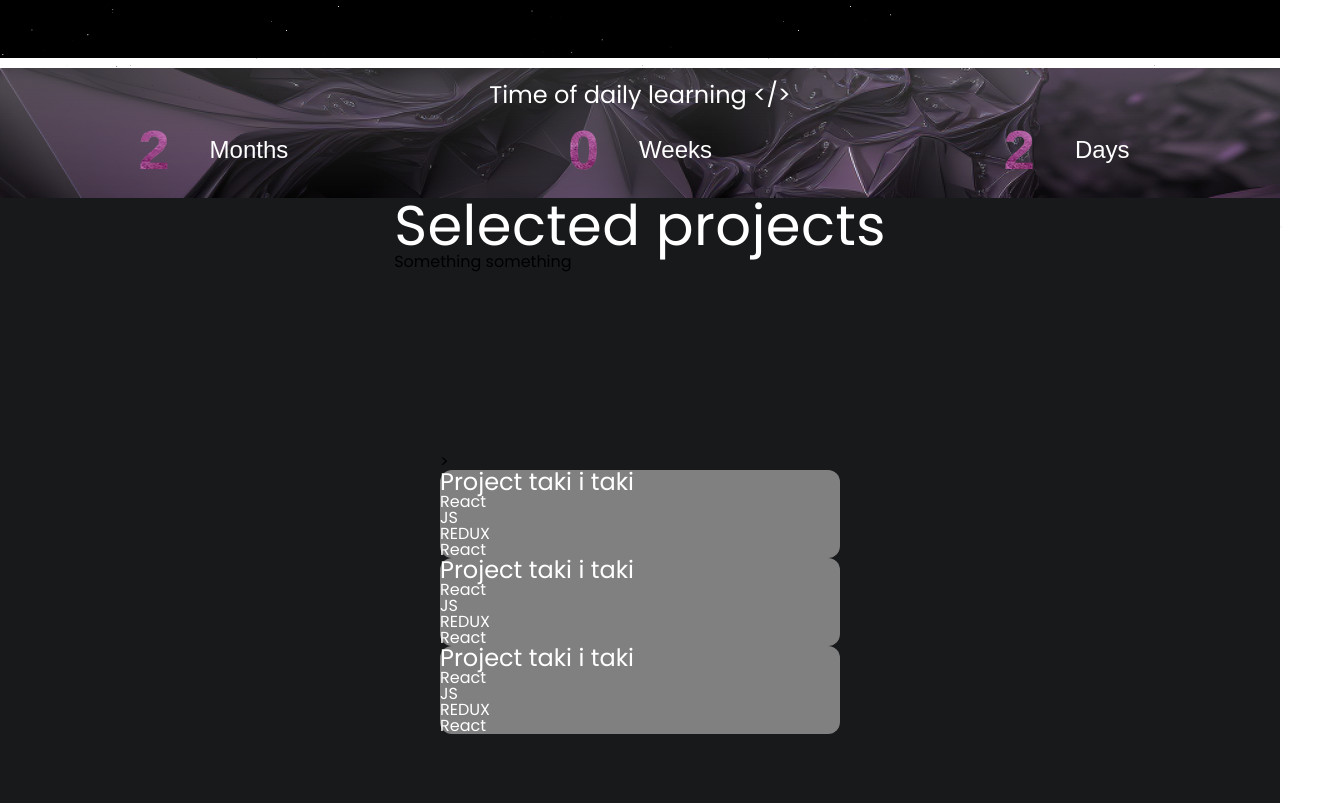
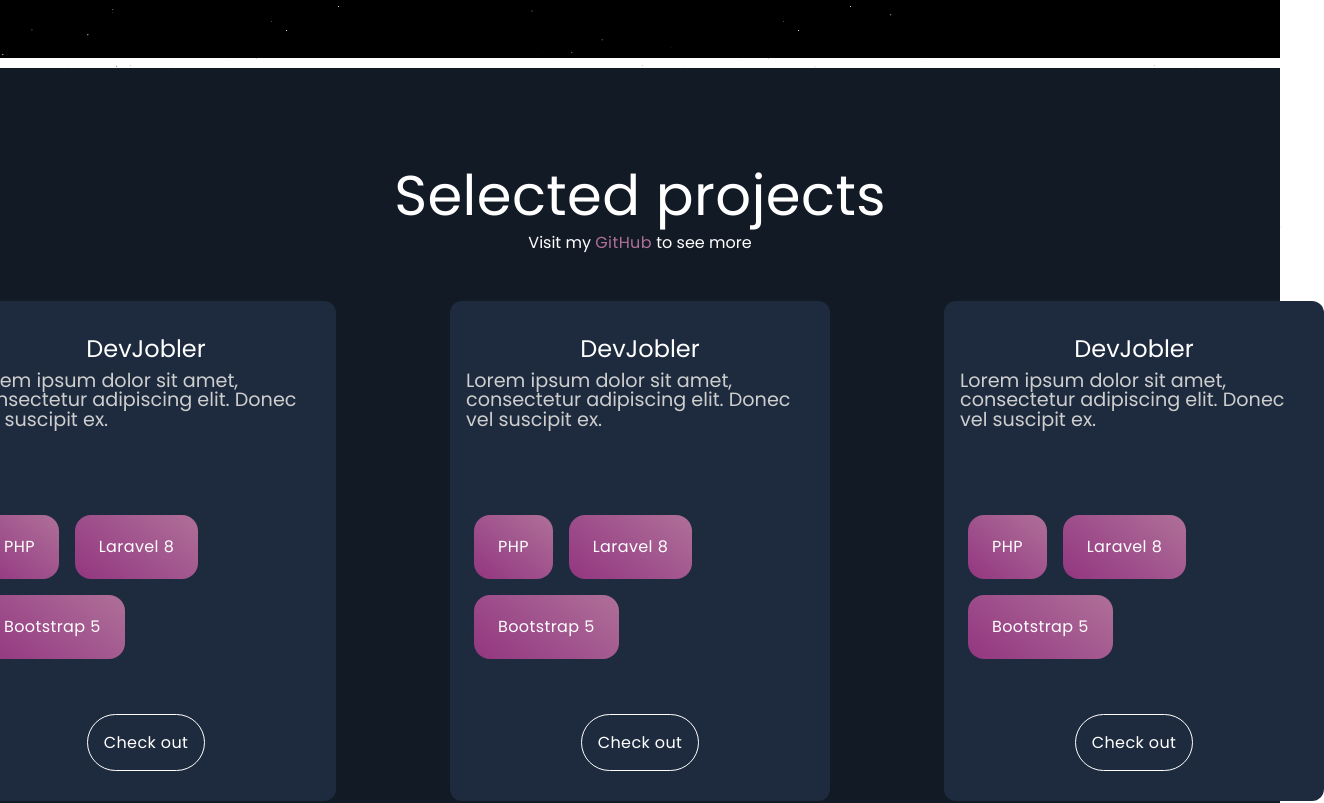
Before and after one commit to oscarwallshack/OscarWallshack.dev, a React (Create React App) app: page / in a window 1280 px wide. Shown: the part 742-1545 px from the top of the page, 1324 px wide, since content can reach past the window. Built offline with nearby package versions, Linux system fonts and the light colour scheme; a web font is replaced by a local one.

Commit message:
projects

```diff
--- a/src/App.js
+++ b/src/App.js
@@ -1,5 +1,4 @@
 import { Fragment } from "react";
-import CounterBar from "./components/Layout/CounterBar/CounterBar";
 import Header from "./components/Layout/Header/Header";
 import Hero from "./components/Layout/Hero/Hero";
 import Projects from "./components/Layout/Projects/Projects";
@@ -9,7 +8,6 @@
     <Fragment>
       <Header />
       <Hero />
-      <CounterBar />
       <Projects />
     </Fragment>
   );
--- a/src/components/Layout/Nav/Nav.module.scss
+++ b/src/components/Layout/Nav/Nav.module.scss
@@ -26,14 +26,9 @@
                 align-items: center;
                 height: 100%;
                 font-size: 1.1rem;
-                letter-spacing: $letterSpacing;
-                text-decoration: none;
-                color: $white;
                 position: relative;
 
-                &:hover {
-                    color: $pink_2;
-                }
+
             }
         }
     }
--- a/src/components/Layout/Projects/Project.js
+++ b/src/components/Layout/Projects/Project.js
@@ -1,22 +1,24 @@
 import React from "react";
 import classes from "./Project.module.scss";
+import Tech from "./Tech";
 
 const Project = (props) => {
   return (
     <div className={classes.project}>
       <div className={classes.project__heading}>
-        <h4>Project taki i taki</h4>
+        <h4>DevJobler</h4>
+        <p>
+          Lorem ipsum dolor sit amet, consectetur adipiscing elit. Donec vel
+          suscipit ex.
+        </p>
       </div>
       <div className={classes.project__content}>
         <div>
-          <ul>
-            <li>React</li>
-            <li>JS</li>
-            <li>REDUX</li>
-            <li>React</li>
-          </ul>
+          <Tech />
         </div>
-        <a href="#"></a>
+        <div>
+          <a href="#">Check out</a>
+        </div>
       </div>
     </div>
   );
--- a/src/components/Layout/Projects/Project.module.scss
+++ b/src/components/Layout/Projects/Project.module.scss
@@ -1,16 +1,54 @@
 @import '/src/styles/variables.scss';
 
 .project {
-    width: 400px;
-    background: grey;
+    display: grid;
+    grid-template-rows: 1fr 2fr;
+    width: 380px;
+    height: 500px;
+    padding: 1em;
+    text-align: center;
+    background: #1e2b3e;
     border-radius: $borderRadius;
     color: $white;
 
     &__heading {
+        margin: 10px 0;
+
         h4 {
             font-size: $headingH3;
+            margin: 10px 0;
+
+        }
+
+        p {
+            font-size: 1.2em;
+            text-align: left;
+            color: #cecece;
         }
     }
 
-    &__content {}
+    &__content {
+        display: grid;
+        align-content: space-around;
+
+
+        position: relative;
+        height: 100%;
+
+        a {
+            width: 150px;
+            color: $white;
+            background: none;
+            border: 1px solid;
+            border-radius: 2em;
+            padding: 1em;
+            letter-spacing: $letterSpacing;
+            transition: 0.2s;
+
+            &:hover {
+                background: #9e9e9e1e;
+                color: $white;
+            }
+        }
+    }
 }
--- a/src/components/Layout/Projects/Projects.js
+++ b/src/components/Layout/Projects/Projects.js
@@ -5,14 +5,19 @@
 const Projects = () => {
   return (
     <section className={classes.projects}>
+      <div>
         <div className={classes.projects__header}>
           <h2>Selected projects</h2>
-        <p>Something something</p>
+          <p>
+            Visit my <a href="https://github.com/oscarwallshack">GitHub</a> to
+            see more
+          </p>
         </div>
-      <div className={classes.projects__boxes}>>
+        <div className={classes.projects__boxes}>
           <Project />
           <Project />
           <Project />
+        </div>
       </div>
     </section>
   );
--- a/src/components/Layout/Projects/Projects.module.scss
+++ b/src/components/Layout/Projects/Projects.module.scss
@@ -2,17 +2,37 @@
 
 .projects {
     display: grid;
+    grid-template-rows: 1fr 1fr;
     justify-items: center;
-    justify-content: center;
     width: 100%;
-    height: 90vh;
-    background: $primary;
+    background: #121a26;
 
     &__header {
+        margin: 100px 0 50px 0;
+        color: $white;
+        text-align: center;
+
         h2 {
-            color: $white;
-             font-size: $headingH1;
+            font-size: $headingH1;
             letter-spacing: $letterSpacing;
+            margin-bottom: 0.2em;
+        }
+
+        a {
+            color: $pink_2;
+        }
+
+        a:hover {
+            color: $white
         }
     }
+
+    &__boxes {
+        display: grid;
+        grid-template-columns: 1fr 1fr 1fr;
+        gap: 10%;
+        align-items: center;
+        justify-content: center;
+
+    }
 }
--- /dev/null
+++ b/src/components/Layout/Projects/Tech.js
@@ -0,0 +1,12 @@
+import classes from "./Tech.module.scss";
+const Tech = () => {
+  return (
+    <ul className={classes.tech}>
+      <li>PHP</li>
+      <li>Laravel 8</li>
+      <li>Bootstrap 5</li>
+    </ul>
+  );
+};
+
+export default Tech;
--- /dev/null
+++ b/src/components/Layout/Projects/Tech.module.scss
@@ -0,0 +1,16 @@
+@import '/src/styles/variables.scss';
+
+.tech{
+    display: flex;
+    flex-wrap: wrap;
+    li{
+        color: $white;
+        background: linear-gradient(38deg, $pink, $pink_2);
+        border: none;
+        border-radius: 1em;
+        margin: 0.5em;
+        padding: 1.5em;
+        font-size: 1em;
+        letter-spacing: $letterSpacing;
+    }
+}
--- a/src/components/UI/Button.module.scss
+++ b/src/components/UI/Button.module.scss
@@ -4,13 +4,17 @@
     color: $white;
     background: linear-gradient(38deg, $pink, $pink_2);
     border: none;
+    background: $pink;
+
     border-radius: 2em;
     margin: 0.5em;
     padding: 1.5em;
     font-size: 1.1em;
     letter-spacing: $letterSpacing;
+    transition: 0.2s;
 
     &:hover {
-        background: linear-gradient(38deg, $purple, $pink);
+        background: $pink_2;
+        box-shadow: 0 0 30px $purple;
     }
 }
--- a/src/styles/variables.scss
+++ b/src/styles/variables.scss
@@ -33,6 +33,18 @@
 $headingH1: 3.5em;
 $headingH2: 2.3em;
 $headingH3: 1.5em;
+
+$paragraph: 1.05em;
+
+a {
+    color: $white;
+    letter-spacing: $letterSpacing;
+    text-decoration: none;
+}
+
+a:hover {
+    color: $pink_2;
+}
 
 // breakpoints
 @mixin breakpoint($point) {
```
Lines whose indentation alone changed are shown as unchanged.
